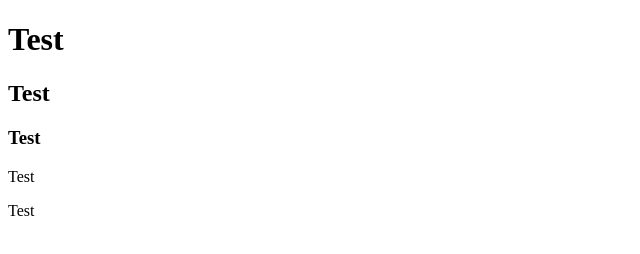
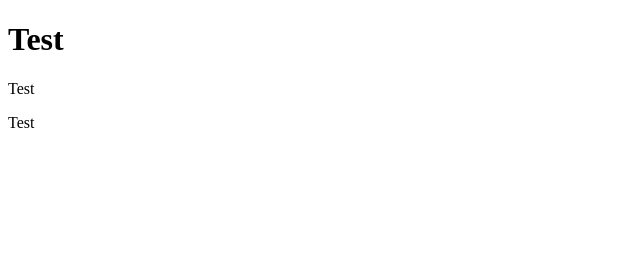
Before and after one commit to limminhoooo/test, a plain HTML site: page index.html in a window 1280 px wide. Shown: the whole page, without its empty margins (0-640 px from the left). Drawn offline with Linux system fonts and the light colour scheme.

Commit message:
h2, h3 delete

```diff
--- a/index.html
+++ b/index.html
@@ -8,8 +8,6 @@
 </head>
 <body>
     <h1>Test</h1>
-    <h2>Test</h2>
-    <h3>Test</h3>
     <p>Test</p>
     <span>
         Test
```
